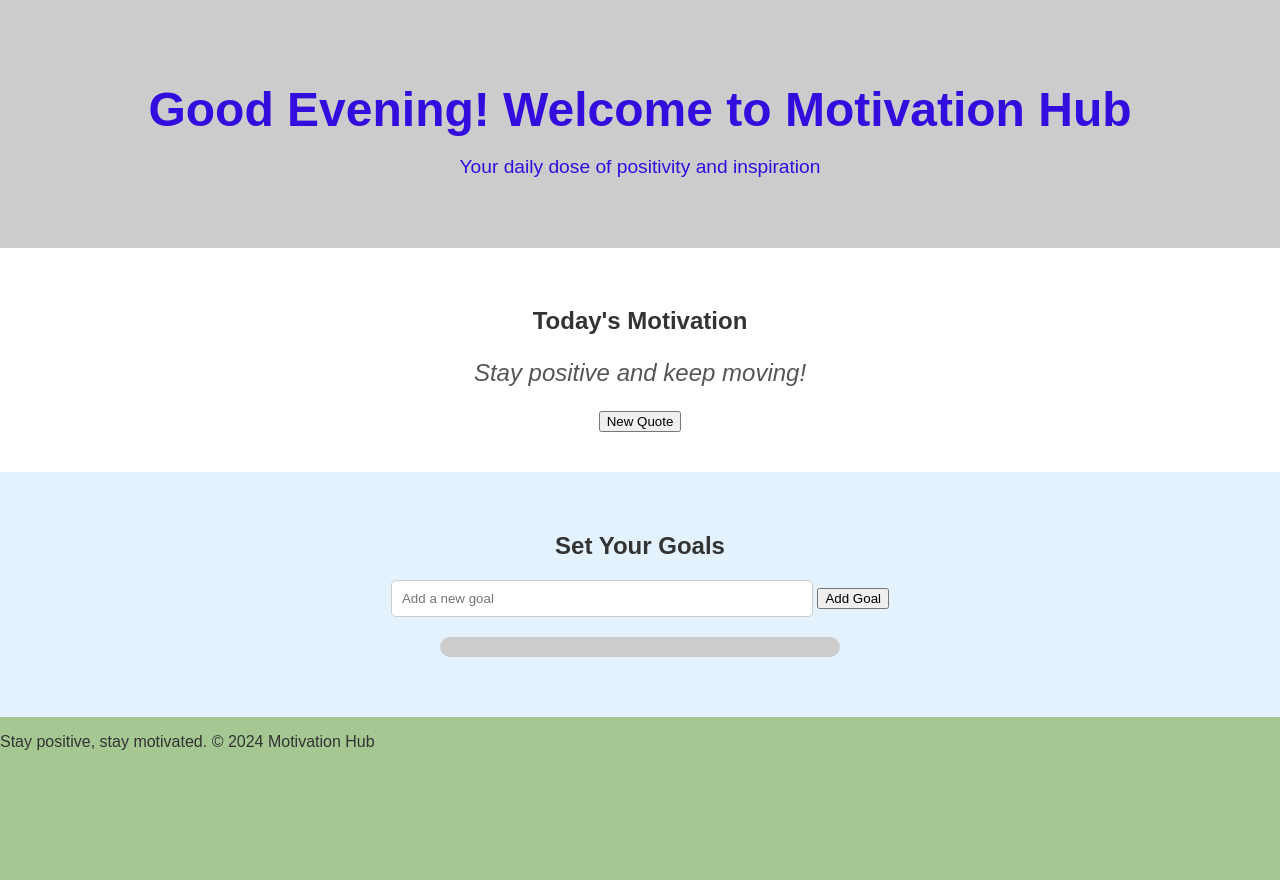
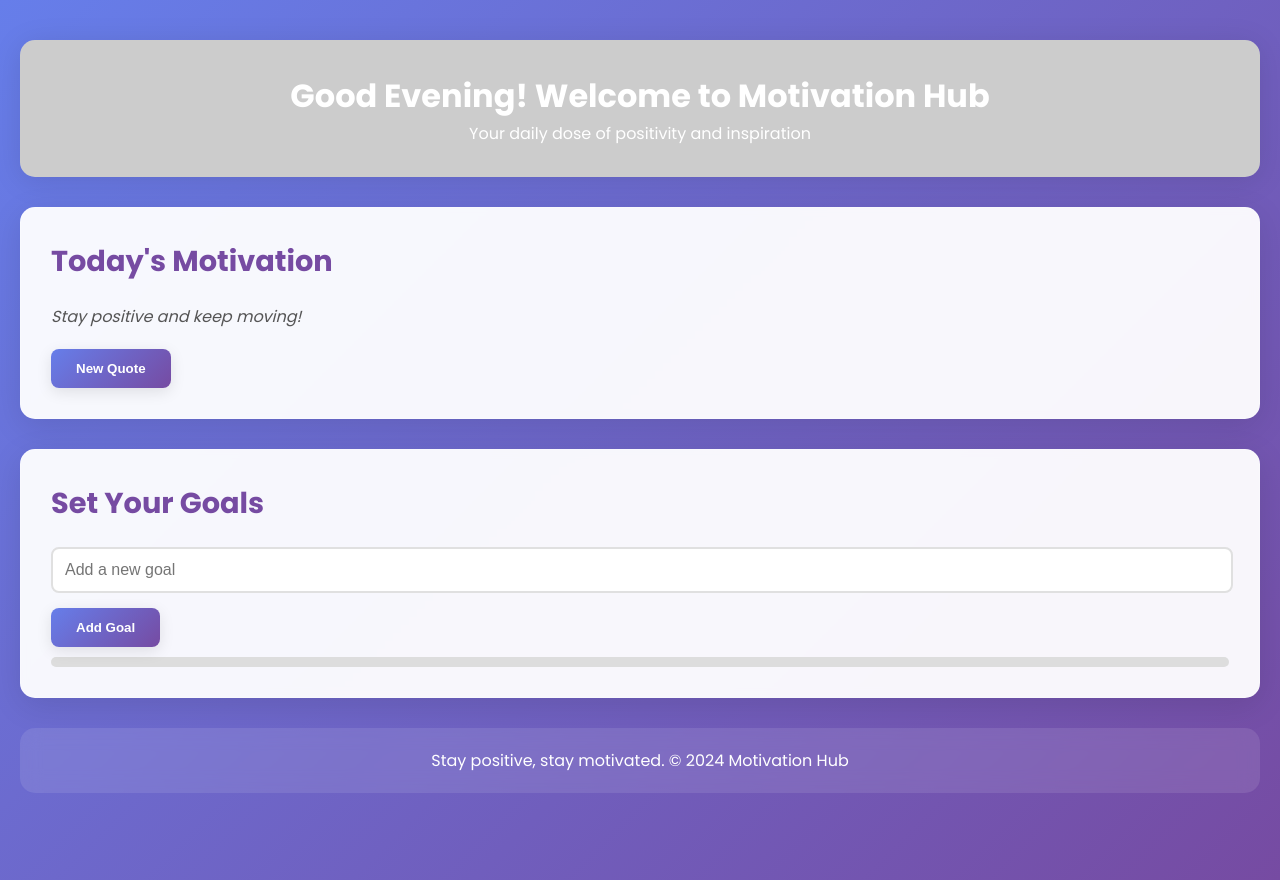
Before and after one commit to Derric01/motivational_website, a plain HTML site: page index.html in a window 1280 px wide. Before the commit the page ends 800 px from the top, so only its background shows below. Drawn offline with Linux system fonts and the light colour scheme; no server answers; placeholder pictures from the web are drawn by us.

Commit message:
Updeated Style.css

```diff
--- a/index.html
+++ b/index.html
@@ -4,6 +4,10 @@
     <meta charset="UTF-8" />
     <meta name="viewport" content="width=device-width, initial-scale=1.0" />
     <title>Motivation Hub</title>
+    <link
+      href="https://fonts.googleapis.com/css2?family=Poppins:wght@300;400;500;600;700&display=swap"
+      rel="stylesheet"
+    />
     <link rel="stylesheet" href="style.css" />
   </head>
   <body>
--- a/style.css
+++ b/style.css
@@ -1,85 +1,120 @@
-/* General Styles */
-body {
-  font-family: Arial, sans-serif;
+/* Reset some default browser styles */
+body,
+h1,
+h2,
+p,
+ul,
+li,
+blockquote {
   margin: 0;
   padding: 0;
-  background-color: #a5c893;
-  color: #333;
+  list-style: none;
 }
 
-/* Header */
-header {
-  text-align: center;
-  padding: 50px 20px;
-  background-size: cover;
-  color: rgb(51, 12, 222);
-  transition: background-image 1s ease-in-out;
+/* Add this at the top of your CSS file for the custom font */
+@import url("https://fonts.googleapis.com/css2?family=Poppins:wght@300;400;500;600;700&display=swap");
+
+body {
+  font-family: "Poppins", sans-serif;
+  line-height: 1.6;
+  /* Modern gradient background */
+  background: linear-gradient(135deg, #667eea 0%, #764ba2 100%);
+  color: #333;
+  padding: 40px 20px;
+  min-height: 100vh;
 }
 
-header h1 {
-  font-size: 3em;
-  margin-bottom: 10px;
+header {
+  background: rgba(255, 255, 255, 0.1);
+  backdrop-filter: blur(10px);
+  color: #fff;
+  padding: 30px 0;
+  text-align: center;
+  margin-bottom: 30px;
+  border-radius: 15px;
+  box-shadow: 0 4px 30px rgba(0, 0, 0, 0.1);
 }
 
-header p {
-  font-size: 1.2em;
+.quote-section,
+.goals-section {
+  background: rgba(255, 255, 255, 0.95);
+  border-radius: 15px;
+  box-shadow: 0 8px 32px rgba(0, 0, 0, 0.1);
+  padding: 30px;
+  margin-bottom: 30px;
+  backdrop-filter: blur(4px);
+  border: 1px solid rgba(255, 255, 255, 0.18);
 }
 
-/* Quote Section */
-.quote-section {
-  text-align: center;
-  padding: 40px;
-  background-color: #fff;
+h2 {
+  margin-bottom: 20px;
+  color: #764ba2;
+  font-size: 1.8em;
 }
 
 blockquote {
-  font-size: 1.5em;
   font-style: italic;
   color: #555;
+  margin-bottom: 20px;
 }
 
-/* Goals Section */
-.goals-section {
-  text-align: center;
-  padding: 40px;
-  background-color: #e3f2fd;
+button {
+  background: linear-gradient(135deg, #667eea 0%, #764ba2 100%);
+  color: #fff;
+  border: none;
+  padding: 12px 25px;
+  border-radius: 8px;
+  cursor: pointer;
+  transition: all 0.3s ease;
+  font-weight: 600;
+  box-shadow: 0 4px 15px rgba(0, 0, 0, 0.1);
+}
+
+button:hover {
+  transform: translateY(-2px);
+  box-shadow: 0 6px 20px rgba(0, 0, 0, 0.15);
 }
 
 input[type="text"] {
-  padding: 10px;
-  width: 80%;
-  max-width: 400px;
-  border: 1px solid #ccc;
-  border-radius: 5px;
+  width: calc(100% - 24px);
+  padding: 12px;
+  margin-bottom: 15px;
+  border: 2px solid #e0e0e0;
+  border-radius: 8px;
+  font-size: 1em;
+  transition: all 0.3s ease;
 }
 
-ul {
-  list-style-type: none;
-  padding: 0;
+input[type="text"]:focus {
+  border-color: #764ba2;
+  outline: none;
+  box-shadow: 0 0 0 3px rgba(118, 75, 162, 0.1);
 }
 
-ul li {
-  padding: 10px;
-  background-color: rgb(171, 167, 157);
-  margin: 5px 0;
-  border-radius: 5px;
-  display: flex;
-  justify-content: space-between;
+#goalList {
+  margin-top: 10px;
 }
 
-/* Progress Bar */
 .progress {
-  width: 80%;
-  max-width: 400px;
-  height: 20px;
-  background-color: #ccc;
-  border-radius: 10px;
-  margin: 20px auto;
+  background-color: #ddd;
+  border-radius: 5px;
+  overflow: hidden;
+  margin-top: 10px;
 }
 
 #progressBar {
-  height: 100%;
+  background-color: #4a90e2;
+  height: 10px;
   width: 0;
-  background-color: #4facfe;
-  border-radius: 10px;
+  transition: width 0.3s;
 }
+
+footer {
+  text-align: center;
+  padding: 20px 0;
+  background: rgba(255, 255, 255, 0.1);
+  color: #fff;
+  margin-top: 30px;
+  border-radius: 15px;
+  backdrop-filter: blur(10px);
+}
```
